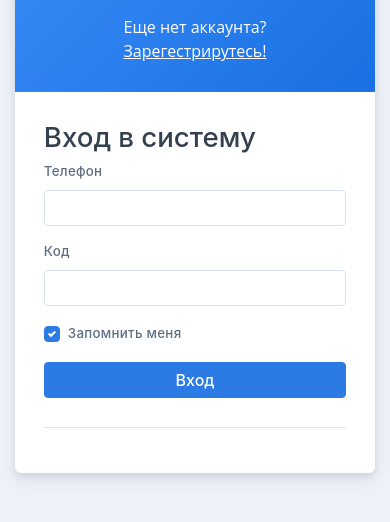
After one commit to Kudrat0777/diplom, a Django app: page /login/ in a window 390 px wide. The commit adds this page. Shown: the part 322-844 px from the top of the page. Run offline with Django 4.2, Linux system fonts and the light colour scheme; some libraries are stand-ins or nearby versions.

Commit message:
страница логина сделана

```diff
--- /dev/null
+++ b/apps/users/forms.py
@@ -0,0 +1,6 @@
+from django import forms
+from apps.users import models as user_models
+
+
+class LoginForm(forms.Form):
+    phone = forms.CharField(max_length=20)
--- a/apps/users/urls.py
+++ b/apps/users/urls.py
@@ -5,5 +5,5 @@ app_name = 'users'
 
 
 urlpatterns = [
-    path('profile/', views.index),
+    path('login/', views.LoginPage.as_view(), name='login_page'),
 ]
--- a/apps/users/views.py
+++ b/apps/users/views.py
@@ -1,6 +1,29 @@
 from django.shortcuts import render
-from django.http import HttpResponse
+from django.views.generic import FormView, TemplateView, UpdateView
+from django.contrib.auth import authenticate, login, logout
+from django.urls import reverse
+from django.shortcuts import redirect
+from apps.users import forms as users_forms
 
 
-def index(request):
-    return HttpResponse("Hello, world. You're at the polls index.")
+class LoginPage(FormView):
+    template_name = 'login/index.html'
+    form_class = users_forms.LoginForm
+
+    # def get_success_url(self):
+    #     return reverse('users:profile_page')
+
+    def form_valid(self, form):
+        phone = form.cleaned_data.get('phone').strip('+_-.()').replace(' ', '')
+
+        user = authenticate(self.request, phone=phone)
+        if user:
+            login(self.request, user)
+            return super(LoginPage, self).form_valid(form)
+        form.add_error('phone', 'Введен не правильный пароль или номер телефона')
+        return super(LoginPage, self).form_invalid(form)
+
+    # def dispatch(self, request, *args, **kwargs):
+    #     if request.user.is_authenticated:
+    #         return redirect(reverse('main:home_page'))
+    #     return super(LoginPage, self).dispatch(request, *args, **kwargs)
--- a/templates/base.html
+++ b/templates/base.html
@@ -1,13 +1,19 @@
 {% load static %}
 
-    <title>TopTim</title>
+  {% block title %}
+  <title>TopTim</title>
+
+  {% endblock %}
+
 
     {% include 'includes/head.html' %}
 
   <body>
 
+    {% block body %}
+
+
     <main class="main" id="top">
-
 
       <div class="container" data-layout="container">
         {% include 'includes/header.html' %}
@@ -19,24 +25,7 @@
       </div>
     </main>
 
-    <script src="{% static 'js/jquery.min.js' %}"></script>
-    <script src="{% static 'js/popper.min.js' %}"></script>
-    <script src="{% static 'js/bootstrap.min.js' %}"></script>
-    <script src="{% static 'lib/@fortawesome/all.min.js' %}"></script>
-    <script src="{% static 'lib/stickyfilljs/stickyfill.min.js' %}"></script>
-    <script src="{% static 'lib/sticky-kit/sticky-kit.min.js' %}"></script>
-    <script src="{% static 'lib/is_js/is.min.js' %}"></script>
-    <script src="{% static 'lib/lodash/lodash.min.js' %}"></script>
-    <script src="{% static 'lib/perfect-scrollbar/perfect-scrollbar.js' %}"></script>
-    <link href="https://fonts.googleapis.com/css?family=Open+Sans:300,400,500,600,700%7cPoppins:100,200,300,400,500,600,700,800,900&amp;display=swap" rel="stylesheet">
-    <script src="{% static 'lib/chart.js/Chart.min.js' %}"></script>
-    <script src="{% static 'lib/datatables/js/jquery.dataTables.min.js' %}"></script>
-    <script src="{% static 'lib/datatables-bs4/dataTables.bootstrap4.min.js' %}"></script>
-    <script src="{% static 'lib/datatables.net-responsive/dataTables.responsive.js' %}"></script>
-    <script src="{% static 'lib/datatables.net-responsive-bs4/responsive.bootstrap4.js' %}"></script>
-    <script src="{% static 'lib/leaflet/leaflet.js' %}"></script>
-    <script src="{% static 'lib/leaflet.markercluster/leaflet.markercluster.js' %}"></script>
-    <script src="{% static 'lib/leaflet.tilelayer.colorfilter/leaflet-tilelayer-colorfilter.min.js' %}"></script>
-    <script src="{% static 'js/theme.js' %}"></script>
+    {% include 'includes/scripts.html' %}
+    {% endblock %}
 
   </body>
--- /dev/null
+++ b/templates/login/index.html
@@ -0,0 +1,73 @@
+{% extends 'base.html' %}
+{% load static %}
+
+
+{% block title %}
+<title>Логин</title>
+
+{% endblock %}
+
+
+
+{% block body %}
+<main class="main" id="top">
+  <div class="container-fluid">
+    <div class="row min-vh-100 flex-center no-gutters">
+      <div class="col-lg-8 col-xxl-5 py-3"><img class="bg-auth-circle-shape" src="{% static 'img/illustrations/bg-shape.png' %}" alt="" width="250"><img class="bg-auth-circle-shape-2" src="{% static 'img/illustrations/shape-1.png' %}" alt="" width="150">
+        <div class="card overflow-hidden z-index-1">
+          <div class="card-body p-0">
+            <div class="row no-gutters h-100">
+              <div class="col-md-5 text-white text-center bg-card-gradient">
+                <div class="position-relative p-4 pt-md-5 pb-md-7">
+                  <div class="bg-holder bg-auth-card-shape" style="background-image:url({% static 'img/illustrations/half-circle.png' %});">
+                  </div>
+
+                  <div class="z-index-1 position-relative"><a class="text-white mb-4 text-sans-serif font-weight-extra-bold fs-4 d-inline-block" href="../../index.html">Toptim</a>
+                    <p class="text-white opacity-75">Простая CRM по управлению бизнесом, виджет онлайн-бронирования и веб-страница в каталоге для самостоятельного бронирования клиентами 24/7.</p>
+                  </div>
+                </div>
+                <div class="mt-3 mb-4 mt-md-4 mb-md-5">
+                  <p>Еще нет аккаунта?<br><a class="text-white text-underline" href="../../authentication/card/register.html">Зарегестрирутесь!</a></p>
+                </div>
+              </div>
+              <div class="col-md-7 d-flex flex-center">
+                <div class="p-4 p-md-5 flex-grow-1">
+                  <h3>Вход в систему</h3>
+                  <form>
+                    <div class="form-group">
+                      <label for="card-email">Телефон</label>
+                      <input class="form-control" id="card-email" type="tel" />
+                    </div>
+                    <div class="form-group">
+                      <div class="d-flex justify-content-between">
+                        <label for="card-password">Код</label>
+                      </div>
+                      <input class="form-control" id="card-password" type="password" />
+                    </div>
+                    <div class="custom-control custom-checkbox">
+                      <input class="custom-control-input" type="checkbox" id="card-checkbox" checked="checked" />
+                      <label class="custom-control-label" for="card-checkbox">Запомнить меня</label>
+                    </div>
+                    <div class="form-group">
+                      <button class="btn btn-primary btn-block mt-3" type="submit" name="submit">Вход</button>
+                    </div>
+                  </form>
+                  <div class="w-100 position-relative mt-4">
+                    <hr class="text-300" />
+                    <div class="position-absolute absolute-centered t-0 px-3 bg-white text-sans-serif fs--1 text-500 text-nowrap"></div>
+                  </div>
+                  <div class="form-group mb-0">
+                    <div class="row no-gutters">
+                    </div>
+                  </div>
+                </div>
+              </div>
+            </div>
+          </div>
+        </div>
+      </div>
+    </div>
+  </div>
+</main>
+{% endblock %}
+  </body>
```
Also changed, not shown: templates/includes/scripts.html (added, +20 -0 lines).
